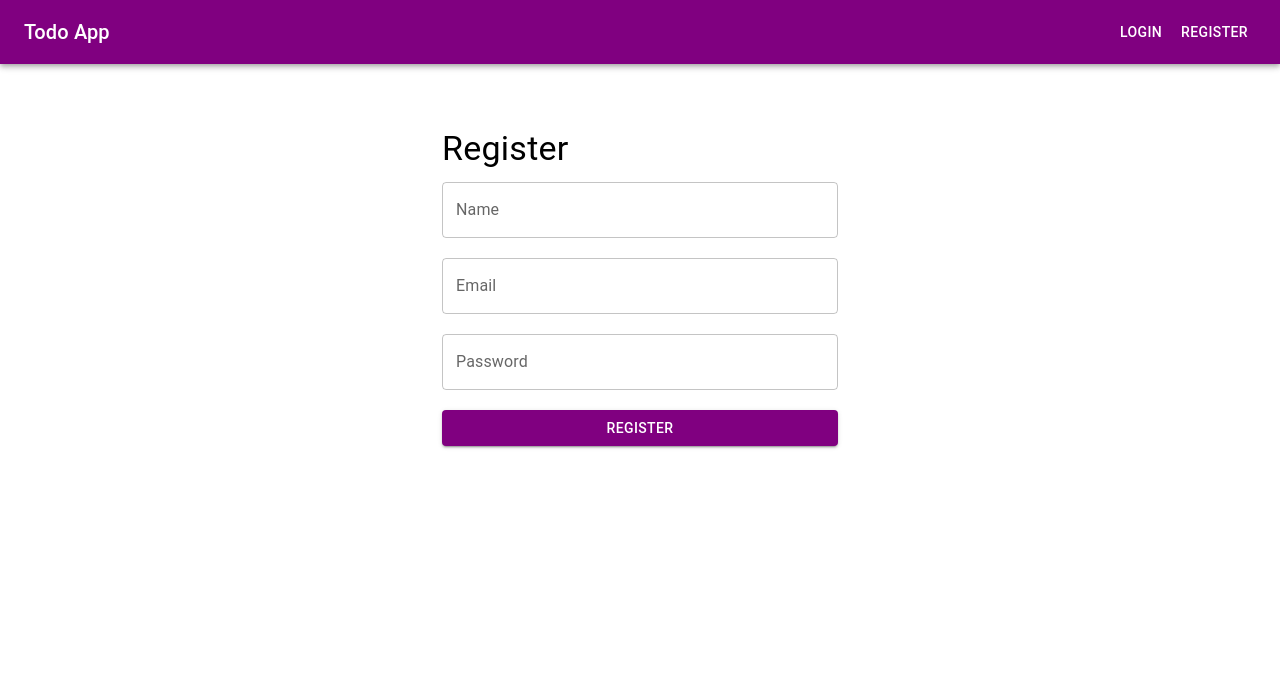
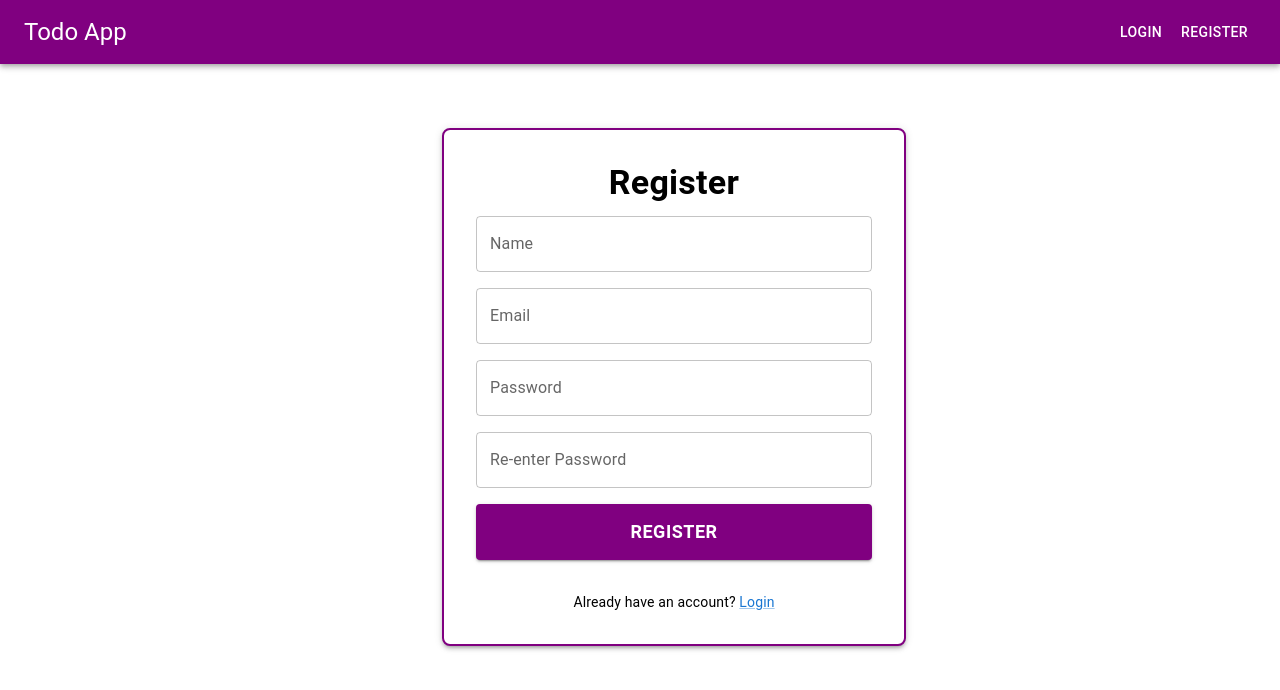
Before and after one commit to dilrukshax/todo-app, a React (Create React App) app: page /register in a window 1280 px wide. Shown: the top 690 px of the page. Built offline with nearby package versions, Linux system fonts and the light colour scheme.

Commit message:
Update the ui

```diff
--- a/public/index.html
+++ b/public/index.html
@@ -24,7 +24,7 @@
       work correctly both with client-side routing and a non-root public URL.
       Learn how to configure a non-root public URL by running `npm run build`.
     -->
-    <title>React App</title>
+    <title>ToDo App</title>
   </head>
   <body>
     <noscript>You need to enable JavaScript to run this app.</noscript>
--- a/src/App.js
+++ b/src/App.js
@@ -12,6 +12,7 @@ const App = () => {
       <Router>
         <Header />
         <Routes>
+          <Route path="/" element={<Login />} />
           <Route path="/login" element={<Login />} />
           <Route path="/register" element={<Register />} />
           <Route path="/dashboard" element={<Dashboard />} />
--- a/src/components/Header.js
+++ b/src/components/Header.js
@@ -1,7 +1,8 @@
 import React, { useContext } from 'react';
-import { AppBar, Toolbar, Typography, Button, Box } from '@mui/material';
+import { AppBar, Toolbar, Typography, Button, Box, IconButton  } from '@mui/material';
 import { Link, useNavigate } from 'react-router-dom';
 import AuthContext from '../AuthContext';
+import LogoutIcon from '@mui/icons-material/Logout';
 
 const Header = () => {
   const { user, logout } = useContext(AuthContext);
@@ -16,9 +17,9 @@ const Header = () => {
     <AppBar position="static" sx={{ backgroundColor: 'purple' }}>
       <Toolbar>
         <Box sx={{ flexGrow: 1, display: 'flex', alignItems: 'center' }}>
-          <Typography variant="h6">Todo App</Typography>
+          <Typography variant="h5">Todo App</Typography>
           {user && (
-            <Typography variant="subtitle1" sx={{ marginLeft: 2 }}>
+            <Typography variant="subtitle1" sx={{ marginLeft: 2, alignItems: 'end' }}>
               Welcome, {user.name}
             </Typography>
           )}
@@ -35,11 +36,12 @@ const Header = () => {
         ) : (
           <>
             <Button color="inherit" component={Link} to="/dashboard">
-              Dashboard
+              My Todos
             </Button>
-            <Button color="inherit" onClick={handleLogout}>
-              Logout
-            </Button>
+            <IconButton color="inherit" onClick={handleLogout}>
+              <LogoutIcon sx={{ fontSize: 'small', marginRight: 1 }} />
+              <Typography variant="body2">Logout</Typography>
+            </IconButton>
           </>
         )}
       </Toolbar>
--- a/src/components/Login.js
+++ b/src/components/Login.js
@@ -1,5 +1,5 @@
 import React, { useContext } from 'react';
-import { TextField, Button, Container, Typography } from '@mui/material';
+import { TextField, Button, Container, Typography, Box, Link } from '@mui/material';
 import { useFormik } from 'formik';
 import * as Yup from 'yup';
 import AuthContext from '../AuthContext';
@@ -30,7 +30,18 @@ const Login = () => {
 
   return (
     <Container maxWidth="xs" sx={{ marginTop: 8 }}>
-      <Typography variant="h4" gutterBottom>Login</Typography>
+      <Box
+        sx={{
+          padding: 4,
+          border: '2px solid purple',
+          borderRadius: 2,
+          boxShadow: 3,
+          backgroundColor: '#fff',
+          width: '100%',
+          margin: 'auto',
+        }}
+      >
+        <Typography variant="h4" gutterBottom align="center" fontWeight= "bold" >Login</Typography>
         <form onSubmit={formik.handleSubmit}>
           <TextField
             label="Email"
@@ -39,7 +50,7 @@ const Login = () => {
             {...formik.getFieldProps('email')}
             error={formik.touched.email && Boolean(formik.errors.email)}
             helperText={formik.touched.email && formik.errors.email}
-          style={{ marginBottom: '20px' }}
+            sx={{ marginBottom: 2 }}
           />
           <TextField
             label="Password"
@@ -49,10 +60,10 @@ const Login = () => {
             {...formik.getFieldProps('password')}
             error={formik.touched.password && Boolean(formik.errors.password)}
             helperText={formik.touched.password && formik.errors.password}
-          style={{ marginBottom: '20px' }}
+            sx={{ marginBottom: 2 }}
           />
           {formik.errors.general && (
-          <Typography color="error" style={{ marginBottom: '10px' }}>
+            <Typography color="error" sx={{ marginBottom: 2 }}>
               {formik.errors.general}
             </Typography>
           )}
@@ -60,12 +71,20 @@ const Login = () => {
             variant="contained"
             type="submit"
             fullWidth
-          sx={{ backgroundColor: 'purple' }}
+            sx={{ backgroundColor: 'purple', marginBottom: 2, height: 56, fontWeight: 'bold' , fontSize: 18}}
             disabled={formik.isSubmitting}
           >
             Login
           </Button>
         </form>
+
+        <Typography align="center" variant="body2" sx={{ marginTop: 2 }}>
+          Don't have an account?{' '}
+          <Link href="/register" color="primary">
+            Register
+          </Link>
+        </Typography>
+      </Box>
     </Container>
   );
 };
--- a/src/components/Register.js
+++ b/src/components/Register.js
@@ -1,5 +1,5 @@
 import React, { useContext } from 'react';
-import { TextField, Button, Container, Typography } from '@mui/material';
+import { TextField, Button, Container, Typography, Box, Link } from '@mui/material';
 import { useFormik } from 'formik';
 import * as Yup from 'yup';
 import AuthContext from '../AuthContext';
@@ -14,11 +14,15 @@ const Register = () => {
       name: '',
       email: '',
       password: '',
+      confirmPassword: '',  // Added re-enter password field
     },
     validationSchema: Yup.object({
       name: Yup.string().required('Name is required'),
       email: Yup.string().email('Invalid email address').required('Email is required'),
       password: Yup.string().min(6, 'Password must be at least 6 characters').required('Password is required'),
+      confirmPassword: Yup.string()
+        .oneOf([Yup.ref('password'), null], 'Passwords must match')
+        .required('Please re-enter your password'),
     }),
     onSubmit: (values, { setSubmitting, setErrors }) => {
       if (register(values.name, values.email, values.password)) {
@@ -32,7 +36,18 @@ const Register = () => {
 
   return (
     <Container maxWidth="xs" sx={{ marginTop: 8 }}>
-      <Typography variant="h4" gutterBottom>Register</Typography>
+      <Box
+        sx={{
+          padding: 4,
+          border: '2px solid purple',
+          borderRadius: 2,
+          boxShadow: 3,
+          backgroundColor: '#fff',
+          width: '100%',
+          margin: 'auto',
+        }}
+      >
+        <Typography variant="h4" gutterBottom align="center" fontWeight="bold">Register</Typography>
         <form onSubmit={formik.handleSubmit}>
           <TextField
             label="Name"
@@ -41,7 +56,7 @@ const Register = () => {
             {...formik.getFieldProps('name')}
             error={formik.touched.name && Boolean(formik.errors.name)}
             helperText={formik.touched.name && formik.errors.name}
-          style={{ marginBottom: '20px' }}
+            sx={{ marginBottom: 2 }}
           />
           <TextField
             label="Email"
@@ -50,7 +65,7 @@ const Register = () => {
             {...formik.getFieldProps('email')}
             error={formik.touched.email && Boolean(formik.errors.email)}
             helperText={formik.touched.email && formik.errors.email}
-          style={{ marginBottom: '20px' }}
+            sx={{ marginBottom: 2 }}
           />
           <TextField
             label="Password"
@@ -60,10 +75,20 @@ const Register = () => {
             {...formik.getFieldProps('password')}
             error={formik.touched.password && Boolean(formik.errors.password)}
             helperText={formik.touched.password && formik.errors.password}
-          style={{ marginBottom: '20px' }}
+            sx={{ marginBottom: 2 }}
+          />
+          <TextField
+            label="Re-enter Password"
+            variant="outlined"
+            type="password"
+            fullWidth
+            {...formik.getFieldProps('confirmPassword')}
+            error={formik.touched.confirmPassword && Boolean(formik.errors.confirmPassword)}
+            helperText={formik.touched.confirmPassword && formik.errors.confirmPassword}
+            sx={{ marginBottom: 2 }}
           />
           {formik.errors.general && (
-          <Typography color="error" style={{ marginBottom: '10px' }}>
+            <Typography color="error" sx={{ marginBottom: 2 }}>
               {formik.errors.general}
             </Typography>
           )}
@@ -71,12 +96,20 @@ const Register = () => {
             variant="contained"
             type="submit"
             fullWidth
-          sx={{ backgroundColor: 'purple' }}
+            sx={{ backgroundColor: 'purple', marginBottom: 2, height: 56, fontWeight: 'bold', fontSize: 18 }}
             disabled={formik.isSubmitting}
           >
             Register
           </Button>
         </form>
+
+        <Typography align="center" variant="body2" sx={{ marginTop: 2 }}>
+          Already have an account?{' '}
+          <Link href="/login" color="primary">
+            Login
+          </Link>
+        </Typography>
+      </Box>
     </Container>
   );
 };
--- a/src/index.js
+++ b/src/index.js
@@ -2,7 +2,7 @@ import React from 'react';
 import ReactDOM from 'react-dom/client';
 import './index.css';
 import App from './App';
-import reportWebVitals from './reportWebVitals';
+
 
 const root = ReactDOM.createRoot(document.getElementById('root'));
 root.render(
@@ -10,8 +10,3 @@ root.render(
     <App />
   </React.StrictMode>
 );
-
-// If you want to start measuring performance in your app, pass a function
-// to log results (for example: reportWebVitals(console.log))
-// or send to an analytics endpoint. Learn more: https://bit.ly/CRA-vitals
-reportWebVitals();
```
Also changed, not shown: src/components/TodoList.js (+93 -46 lines), 1 other file (tests, documents, lock files or other folders). Lines whose indentation alone changed are shown as unchanged.
